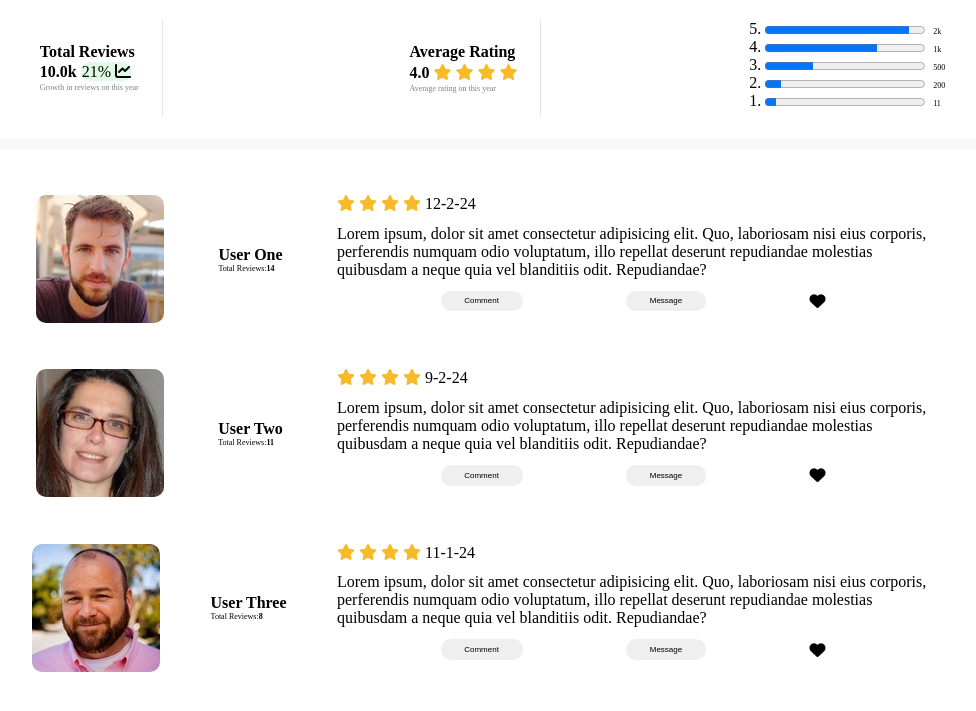
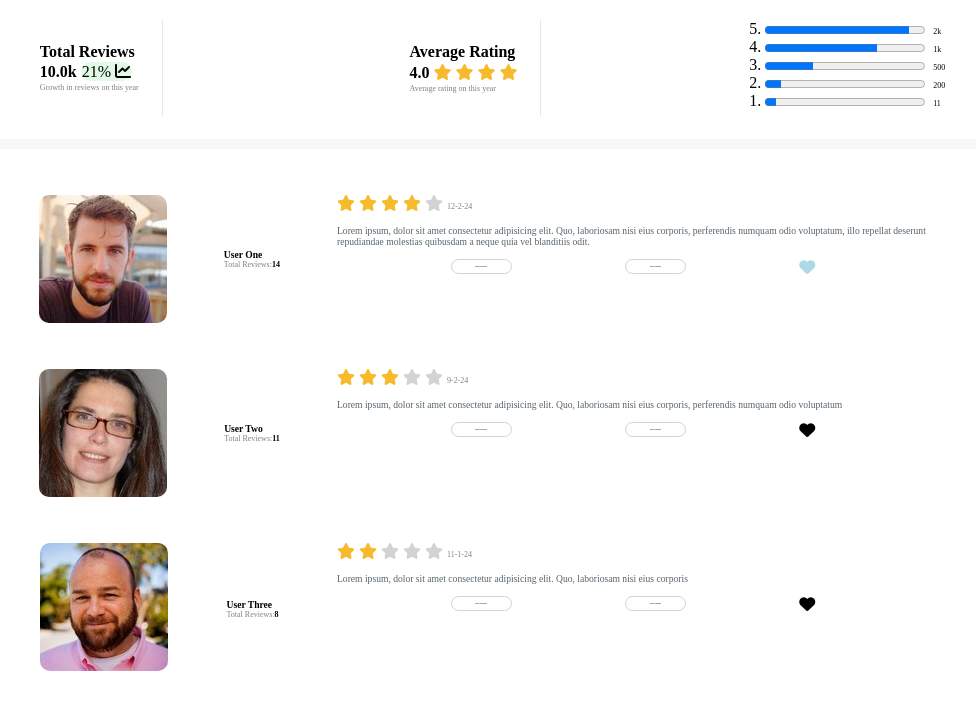
Before and after one commit to gouribhise/Customers-Reviews, a plain HTML site: page index.html in a window 1280 px wide. Shown: the part 57-768 px from the top of the page, without its empty margins (159-1135 px from the left). Drawn offline with Linux system fonts and the light colour scheme.

Commit message:
completed desktop version

```diff
--- a/index.html
+++ b/index.html
@@ -96,6 +96,7 @@
                 <i class="fa-solid fa-star"></i>
                 <i class="fa-solid fa-star"></i>
                 <i class="fa-solid fa-star"></i>
+                <i class="fa-solid fa-star" style="color: lightgray"></i>
               </span>
               <span>12-2-24</span>
             </div>
@@ -104,12 +105,12 @@
               Lorem ipsum, dolor sit amet consectetur adipisicing elit. Quo,
               laboriosam nisi eius corporis, perferendis numquam odio
               voluptatum, illo repellat deserunt repudiandae molestias quibusdam
-              a neque quia vel blanditiis odit. Repudiandae?
+              a neque quia vel blanditiis odit.
             </p>
             <div id="review-btns">
-              <button>Comment</button>
-              <button>Message</button>
-              <i class="fa-solid fa-heart"></i>
+              <button id="button1">Public Comment</button>
+              <button id="button2">Direct Message</button>
+              <i class="fa-solid fa-heart" style="color: #add8e6"></i>
             </div>
           </div>
         </article>
@@ -127,27 +128,28 @@
                 <i class="fa-solid fa-star"></i>
                 <i class="fa-solid fa-star"></i>
                 <i class="fa-solid fa-star"></i>
-                <i class="fa-solid fa-star"></i>
+                <i class="fa-solid fa-star" style="color: lightgray"></i>
+                <i class="fa-solid fa-star" style="color: lightgray"></i>
               </span>
               <span>9-2-24</span>
             </div>
 
             <p>
               Lorem ipsum, dolor sit amet consectetur adipisicing elit. Quo,
-              laboriosam nisi eius corporis, perferendis numquam odio
-              voluptatum, illo repellat deserunt repudiandae molestias quibusdam
-              a neque quia vel blanditiis odit. Repudiandae?
+              laboriosam nisi eius corporis, perferendis numquam odio voluptatum
             </p>
             <div id="review-btns">
-              <button>Comment</button>
-              <button>Message</button>
+              <button id="button1">Public Comment</button>
+              <button id="button2">Direct Message</button>
               <i class="fa-solid fa-heart"></i>
             </div>
           </div>
         </article>
         <article class="reviews">
           <div class="user-details">
-            <img src="./images/3.jpg" alt="user1 image" class="user_img" />
+            <a href="#"
+              ><img src="./images/3.jpg" alt="user1 image" class="user_img"
+            /></a>
             <div>
               <h4>User Three</h4>
               <p>Total Reviews:<b>8</b></p>
@@ -158,21 +160,20 @@
               <span>
                 <i class="fa-solid fa-star"></i>
                 <i class="fa-solid fa-star"></i>
-                <i class="fa-solid fa-star"></i>
-                <i class="fa-solid fa-star"></i>
+                <i class="fa-solid fa-star" style="color: lightgray"></i>
+                <i class="fa-solid fa-star" style="color: lightgray"></i>
+                <i class="fa-solid fa-star" style="color: lightgray"></i>
               </span>
               <span>11-1-24</span>
             </div>
 
             <p>
               Lorem ipsum, dolor sit amet consectetur adipisicing elit. Quo,
-              laboriosam nisi eius corporis, perferendis numquam odio
-              voluptatum, illo repellat deserunt repudiandae molestias quibusdam
-              a neque quia vel blanditiis odit. Repudiandae?
+              laboriosam nisi eius corporis
             </p>
             <div id="review-btns">
-              <button>Comment</button>
-              <button>Message</button>
+              <button id="button1">Public Comment</button>
+              <button id="button2">Direct Message</button>
               <i class="fa-solid fa-heart"></i>
             </div>
           </div>
--- a/style.css
+++ b/style.css
@@ -98,6 +98,10 @@ ol > li > span {
   border: none;
   border-radius: 10px;
 }
+.user_img:hover {
+  border: 6px solid #add8e6;
+  border-radius: 10px;
+}
 .user-details {
   margin-left: 4vw;
   display: flex;
@@ -106,8 +110,16 @@ ol > li > span {
   align-items: center;
   width: 30vw;
 }
+h4 {
+  font-size: 0.6rem;
+}
 .user-details > div > p {
   font-size: 0.5rem;
+  color: gray;
+}
+.user-details > div > p > b {
+  font-size: 0.5rem;
+  color: black;
 }
 
 .user-review {
@@ -116,6 +128,17 @@ ol > li > span {
 }
 .user-review > div {
   margin-bottom: 2%;
+}
+
+.user-review > div > span:nth-child(2) {
+  color: gray;
+  font-size: 0.5rem;
+}
+.user-review > p {
+  color: #58646d;
+  font-size: 0.6rem;
+
+  font-weight: lighter;
 }
 #review-btns {
   display: flex;
@@ -128,7 +151,19 @@ ol > li > span {
   padding: 1%;
   padding-left: 4%;
   padding-right: 4%;
-  border: none;
+  border: 1px solid lightgray;
   border-radius: 10px;
-  font-size: 0.5rem;
+  font-size: 0.1rem;
+  font-weight: 500;
+  background-color: white;
+  display: inline-block;
+  transition-duration: 0.4s;
 }
+#button1:hover,
+#button2:hover {
+  background-color: #add8e6;
+  color: white;
+}
+.fa-heart:hover {
+  color: #add8e6;
+}
```
